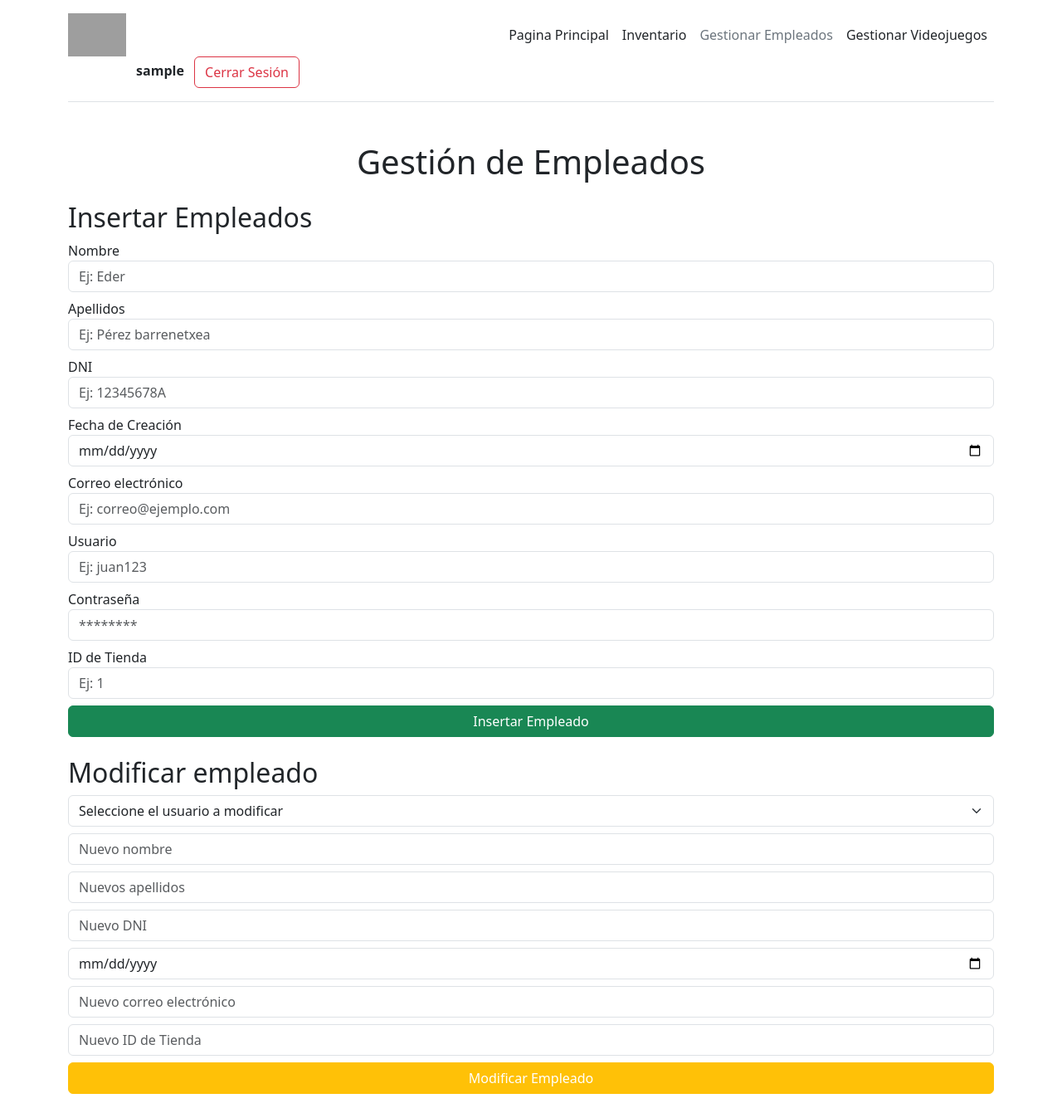
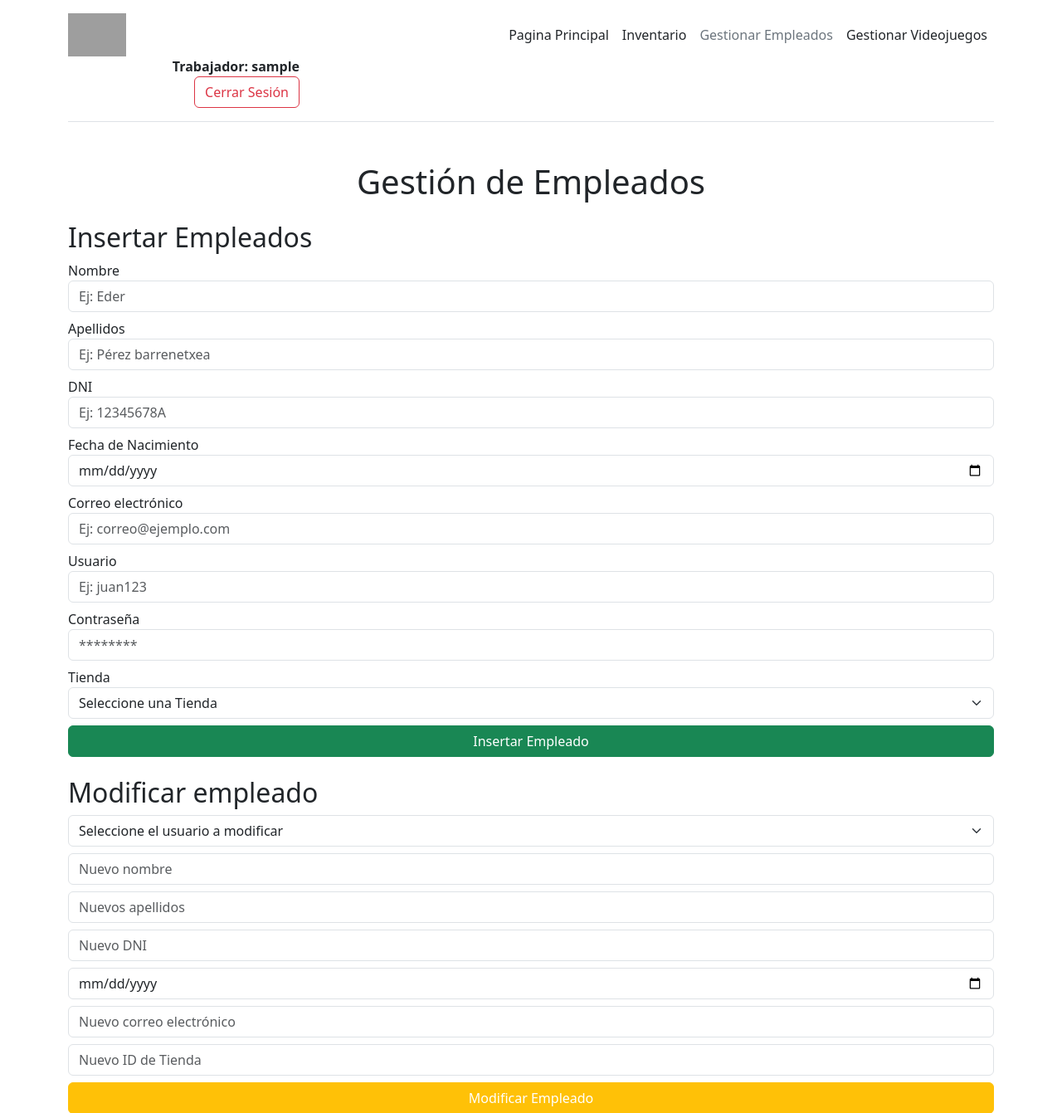
Before and after one commit to JonIbarrola12/Practica_Videojuegos, a PHP site: page /paginas/GestionEmpleados.php in a window 1280 px wide. Shown: the top 1341 px of the page at 83% size. Run offline with PHP 8.4, Linux system fonts and the light colour scheme; the visitor is signed in with stand-in values (Sample User, id 1); data comes from the database, SQL or seed files in the repository; grey boxes are pictures that could not be loaded.

Commit message:
Correcciones rapidas

```diff
--- a/php/paginas/GestionEmpleados.php
+++ b/php/paginas/GestionEmpleados.php
@@ -69,6 +69,7 @@ if (isset($_POST['eliminar'])) {
 
 // Obtener empleados actualizados
 $empleados = TrabajadoresCRUD::recibirRegistros();
+$tiendas = TiendaCRUD::recibirRegistros();
 ?>
 
 <!doctype html>
@@ -114,7 +115,7 @@ $empleados = TrabajadoresCRUD::recibirRegistros();
                 <?php
                     if (isset($_SESSION['Usuario'])) {
                         echo '
-                        <span class="text-purple fw-bold"> ' . htmlspecialchars($_SESSION['Usuario']) . '</span>
+                        <span class="text-purple fw-bold"> Trabajador: ' . htmlspecialchars($_SESSION['Usuario']) . '</span>
                         <a href="./Login/Logout.php" class="btn btn-outline-danger ms-2">Cerrar Sesión</a>';
                     } else {
                         echo '
@@ -143,7 +144,7 @@ $empleados = TrabajadoresCRUD::recibirRegistros();
                 <label for="dni">DNI</label>
                 <input type="text" name="dni" id="dni" placeholder="Ej: 12345678A" class="form-control mb-2" required>
 
-                <label for="fechaNacimiento">Fecha de Creación</label>
+                <label for="fechaNacimiento">Fecha de Nacimiento</label>
                 <input type="date" name="fechaNacimiento" id="fechaNacimiento" class="form-control mb-2" required>
 
                 <label for="email">Correo electrónico</label>
@@ -155,8 +156,18 @@ $empleados = TrabajadoresCRUD::recibirRegistros();
                 <label for="contrasena">Contraseña</label>
                 <input type="password" name="contrasena" id="contrasena" placeholder="********" class="form-control mb-2" required>
 
-                <label for="tiendaId">ID de Tienda</label>
-                <input type="number" name="tiendaId" id="tiendaId" placeholder="Ej: 1" class="form-control mb-2" required>
+                <label for="tiendaId">Tienda</label>
+                <select name="tiendaId" class="form-select mb-2" required>
+                    <option value="">Seleccione una Tienda</option>
+                    <?php
+                    if ($tiendas && mysqli_num_rows($tiendas) > 0):
+                        while ($row = $tiendas->fetch_assoc()): ?>
+                            <option value="<?= $row['TiendaId'] ?>"><?= "Direccion: " . htmlspecialchars($row['Direccion']) . " Pais: " . htmlspecialchars($row['Pais']) ?></option>
+                        <?php endwhile;
+                    else: ?>
+                        <option value="">No hay tiendas disponibles</option>
+                    <?php endif; ?>
+                </select>
 
                 <button type="submit" name="insertar" class="btn btn-success w-100">Insertar Empleado</button>
             </form>
--- a/php/paginas/GestionarVideojuegos.php
+++ b/php/paginas/GestionarVideojuegos.php
@@ -74,7 +74,7 @@ $videojuegos = VideojuegosCRUD::recibirRegistros();
                 <?php
                     if (isset($_SESSION['Usuario'])) {
                         echo '
-                        <span class="text-purple fw-bold"> ' . htmlspecialchars($_SESSION['Usuario']) . '</span>
+                        <span class="text-purple fw-bold"> Trabajador: ' . htmlspecialchars($_SESSION['Usuario']) . '</span>
                         <a href="./Login/Logout.php" class="btn btn-outline-danger ms-2">Cerrar Sesión</a>';
                     } else {
                         echo '
--- a/php/paginas/index.php
+++ b/php/paginas/index.php
@@ -45,7 +45,7 @@
                 <?php
                     if (isset($_SESSION['Usuario'])) {
                         echo '
-                        <span class="text-purple fw-bold"> ' . htmlspecialchars($_SESSION['Usuario']) . '</span>
+                        <span class="text-purple fw-bold"> Trabajador :' . htmlspecialchars($_SESSION['Usuario']) . '</span>
                         <a href="./Login/Logout.php" class="btn btn-outline-danger ms-2">Cerrar Sesión</a>';
                     } else {
                         echo '
--- a/php/paginas/inventario.php
+++ b/php/paginas/inventario.php
@@ -77,7 +77,7 @@ $tiendas = TiendaCRUD::recibirRegistros();
                 <?php
                     if (isset($_SESSION['Usuario'])) {
                         echo '
-                        <span class="text-purple fw-bold"> ' . htmlspecialchars($_SESSION['Usuario']) . '</span>
+                        <span class="text-purple fw-bold"> Trabajador:' . htmlspecialchars($_SESSION['Usuario']) . '</span>
                         <a href="./Login/Logout.php" class="btn btn-outline-danger ms-2">Cerrar Sesión</a>';
                     } else {
                         echo '
```
